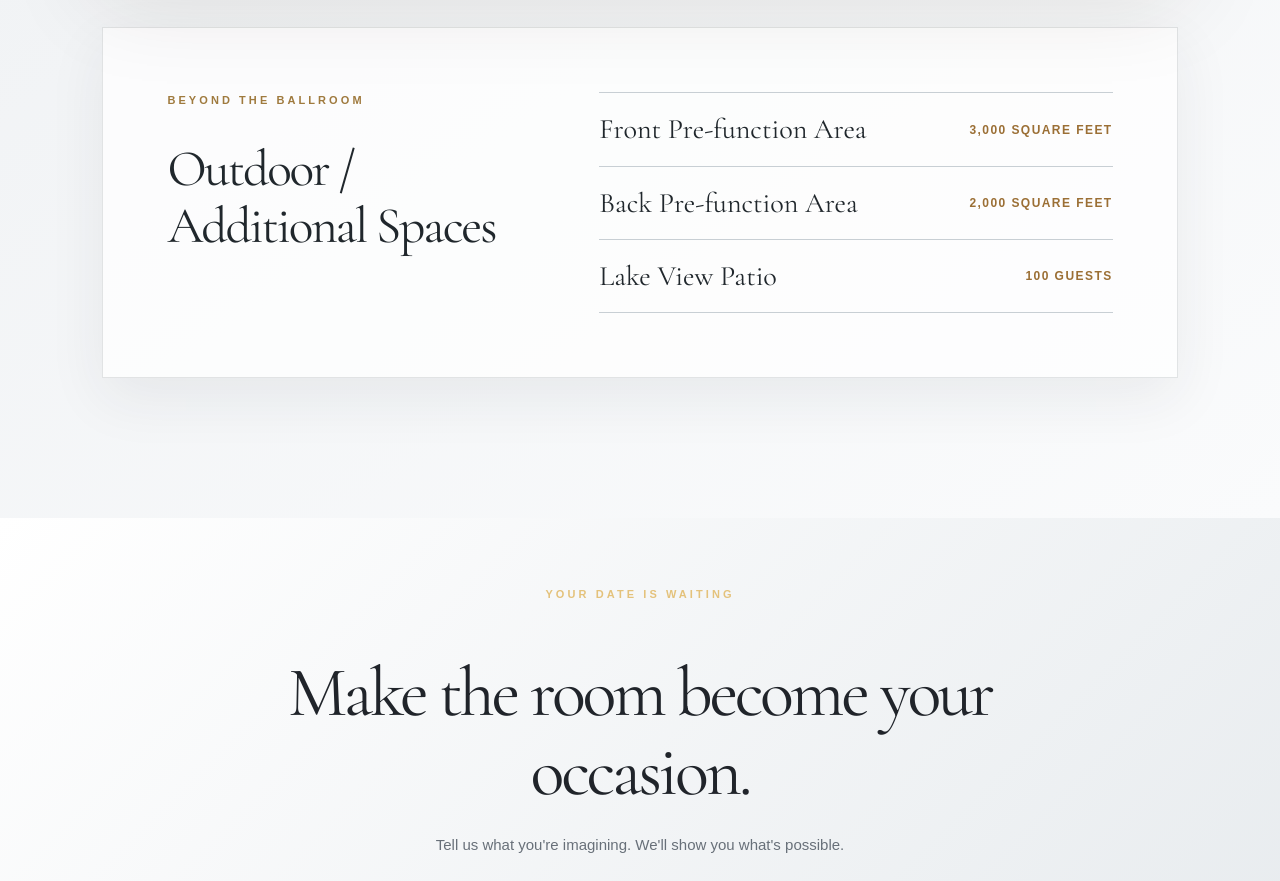
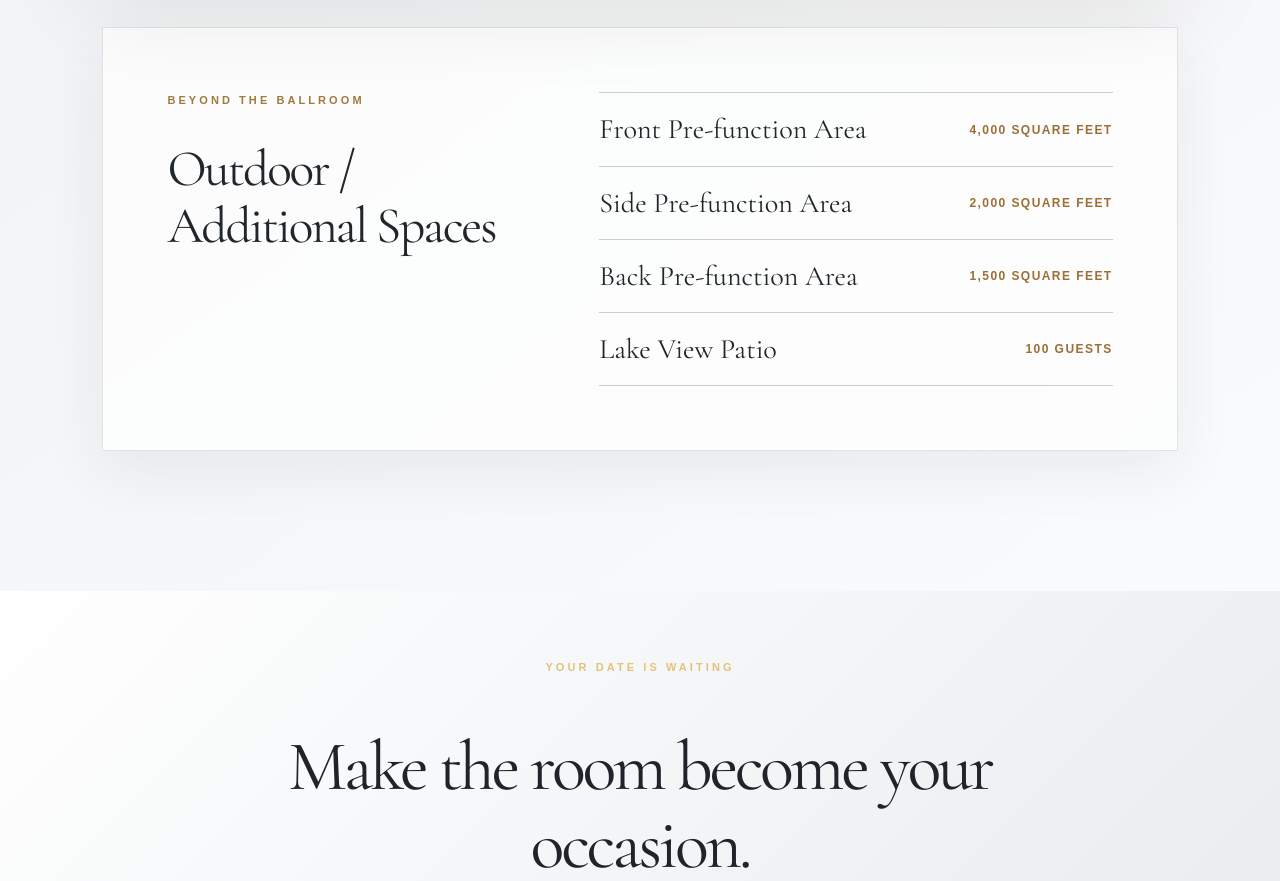
Before and after one commit to Crazyvarma1998/Magnoliyagrand-frontend, a Next.js app: page /venue in a window 1280 px wide. Shown: the part 6980-7861 px from the top of the page. Built offline with nearby package versions, Linux system fonts and the light colour scheme.

Commit message:
Modify additional spaces with updated square footage
Updated venue space details to reflect new sizes.

```diff
--- a/app/venue/page.jsx
+++ b/app/venue/page.jsx
@@ -87,11 +87,15 @@ const page = {
   "additionalSpaces": [
     [
       "Front Pre-function Area",
-      "3,000 square feet"
+      "4,000 square feet"
+    ],
+    [
+      "Side Pre-function Area",
+      "2,000 square feet"
     ],
     [
       "Back Pre-function Area",
-      "2,000 square feet"
+      "1,500 square feet"
     ],
     [
       "Lake View Patio",
```
